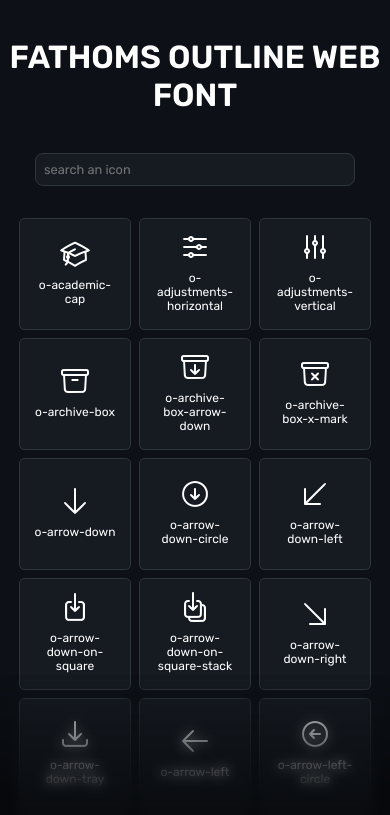
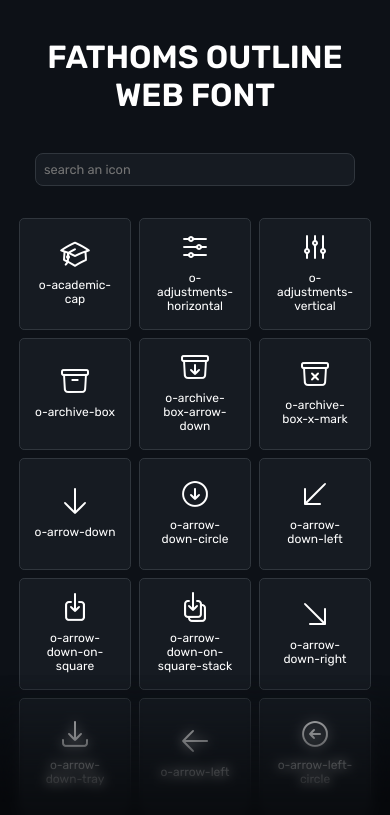
Before and after one commit to 15fathoms/outlineWF, a plain HTML site: page index.html in a window 390 px wide. Shown: the top 815 px of the page. Drawn offline with Linux system fonts and the light colour scheme; a script that the page names is missing; a web font is replaced by a local one.

Commit message:
chore: Update h1 styling for better center alignment

```diff
--- a/index.html
+++ b/index.html
@@ -130,6 +130,8 @@
             h1{
                 font-size: 2rem !important;
                 text-transform: uppercase;
+                width: 16ch;
+                margin: auto;
             }
             body{
                 font-size: 0.8rem;
```
